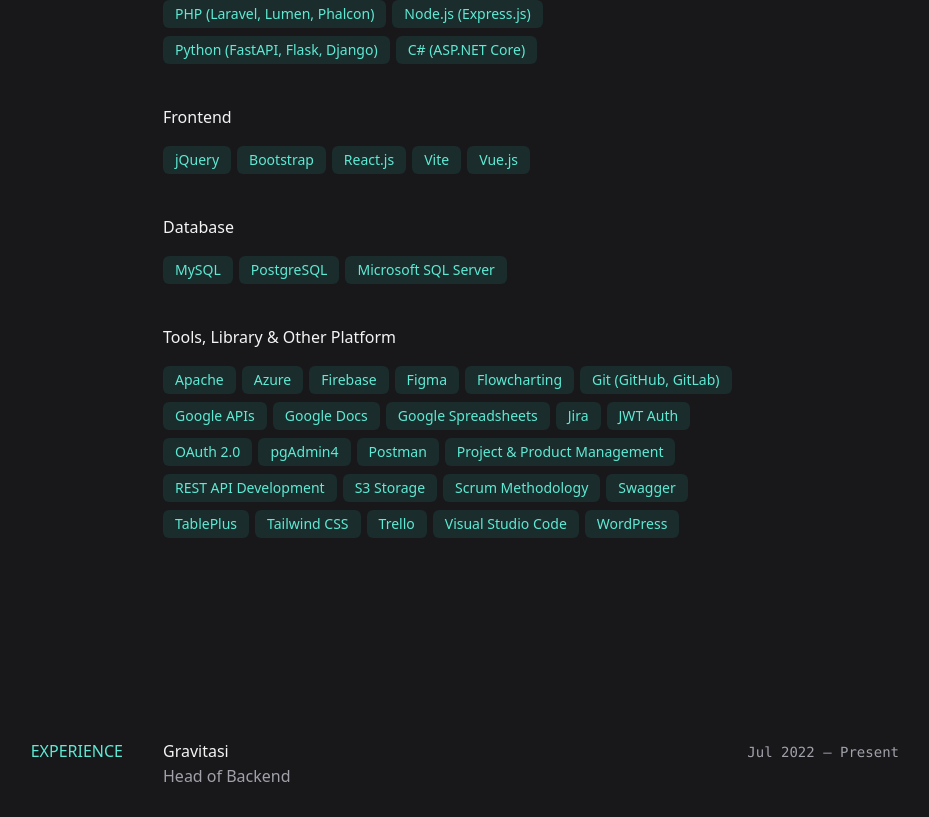
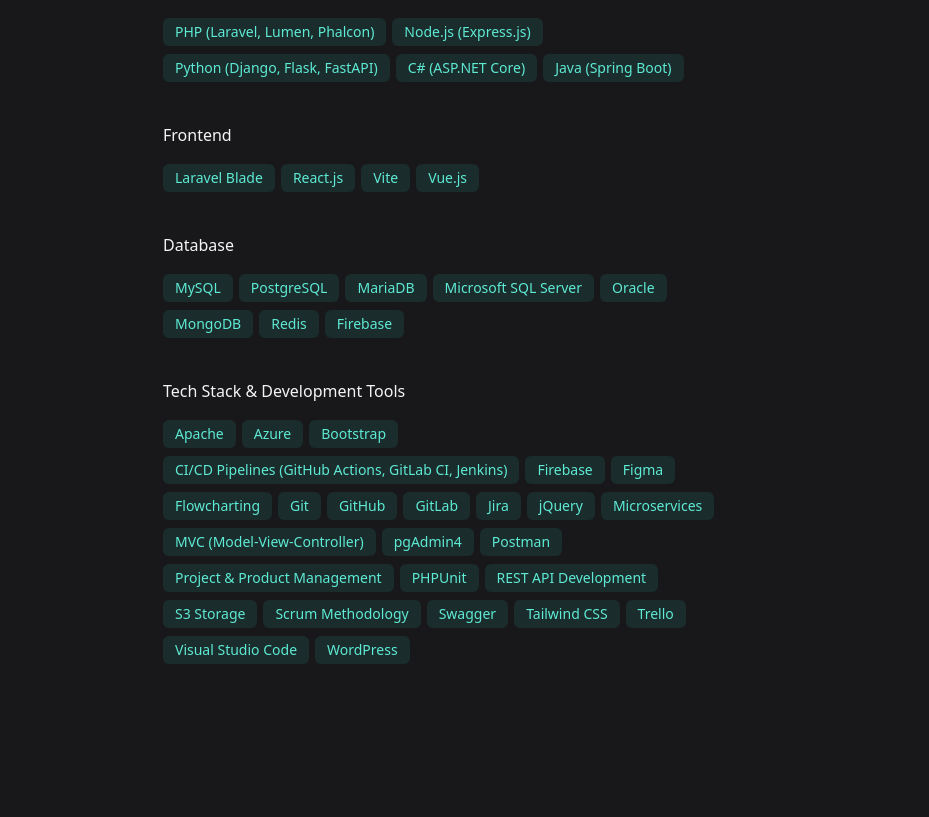
Before and after one commit to rivannurdin/nuraeni-rivan, a Vue app: page / in a window 1280 px wide. Shown: the part 1523-2340 px from the top of the page, without its empty margins (245-1174 px from the left). Built offline with nearby package versions, Linux system fonts and the light colour scheme.

Commit message:
Update experince

```diff
--- a/src/App.vue
+++ b/src/App.vue
@@ -11,7 +11,7 @@
 
 <template>
   <div class="mx-auto min-h-screen max-w-screen-xl px-6 py-12 font-sans md:px-12 md:py-20 lg:px-24 lg:py-0">
-    <Intro msg="Hi 👋" />
+    <Intro msg="Hi 👋" intro="a backend software engineer with a passion for building efficient systems and rock-solid infrastructures that power smooth, scalable, and seamless digital experiences 😎"/>
     <About/>
     <Skill/>
     <Experience/>
--- a/src/components/About.vue
+++ b/src/components/About.vue
@@ -6,7 +6,7 @@
       <div class="grid grid-cols-4">
         <div class="text-teal-300 text-left lg:text-right font-medium mb-5 lg:mb-0 col-span-4 lg:col-auto">BACKGROUND</div>
         <div class="col-span-4 lg:col-span-3 px-5 lg:px-10 max-w-3xl">
-          <p class="mb-5">I’m currently an engineer at <a href="https://www.gravitasi.co.id" target="_blank">Gravitasi</a>, where I contribute to the development and maintenance of the <a href="https://www.gravitasi.co.id/portfolio/kmob-pemda-depok/" target="_blank">KMOB Platform</a> for the Depok City Government. In 2024, I earned my Bachelor of Computer Science (B.C.Sc.) in Information Technology from <a href="https://ars.ac.id" target="_blank">ARS University</a>.</p>
+          <p class="mb-5">I’m currently an engineer at <a href="https://www.gravitasi.co.id" target="_blank">Gravitasi</a>, where I contribute to the development and maintenance of the <a href="https://www.gravitasi.co.id/portfolio/kmob-pemda-depok/" target="_blank">KMOB Platform</a> for the Depok City Government. In January 2024, I graduated with a Bachelor’s degree in Computer Science (Informatics Engineering) from <a href="https://ars.ac.id" target="_blank">ARS University</a>.</p>
           <p class="mb-5">I Since beginning my career as a Backend Developer in 2017, I’ve built strong expertise in designing reliable and scalable backend systems, with a specialization in RESTful API development and complex data management. Over the past six years, I’ve consistently overseen the performance, reliability, and scalability of various digital products and projects.</p>
           <p class="mb-5">Now, I’m expanding my professional focus into the world of Data Analysis — blending technical proficiency with data-driven insights to drive meaningful impact. I'm also deepening my skills in modern technologies like Python and Node.js.</p>
           <p>Beyond the technical realm, I channel my creativity through <a href="https://www.instagram.com/mortalveil.official" target="_blank">Mortalveil</a>, a Punk Masterpiece — <br> a space where rebellious narratives meet innovative expression.</p>
--- a/src/components/Experience.vue
+++ b/src/components/Experience.vue
@@ -10,10 +10,10 @@
             <div class="grid grid-cols-2">
               <div>
                 <p class="text-zinc-100 font-medium"><a href="https://www.gravitasi.co.id/" target="_blank">Gravitasi</a></p>
-                <p class="text-sm lg:text-base">Head of Backend</p>
+                <p class="lg:text-base">Backend Engineer</p>
               </div>
               <div class="text-right">
-                <p class="text-right font-mono text-xs lg:text-sm inline-block align-middle">Jul 2022 – Present</p>
+                <p class="font-mono text-xs lg:text-sm inline-block align-middle">Aug 2022 – Jul 2025</p>
               </div>
             </div>
           </div>
--- a/src/components/Skills.vue
+++ b/src/components/Skills.vue
@@ -23,12 +23,17 @@
                   </li>
                   <li class="mr-1.5 mt-2">
                     <div class="flex items-center rounded-md bg-teal-400/10 px-3 py-1 text-sm font-medium leading-5 text-teal-300">
-                      Python (FastAPI, Flask, Django)
+                      Python (Django, Flask, FastAPI)
                     </div>
                   </li>
                   <li class="mr-1.5 mt-2">
                     <div class="flex items-center rounded-md bg-teal-400/10 px-3 py-1 text-sm font-medium leading-5 text-teal-300">
                       C# (ASP.NET Core)
+                    </div>
+                  </li>
+                  <li class="mr-1.5 mt-2">
+                    <div class="flex items-center rounded-md bg-teal-400/10 px-3 py-1 text-sm font-medium leading-5 text-teal-300">
+                      Java (Spring Boot)
                     </div>
                   </li>
                 </ul>
@@ -41,12 +46,7 @@
                 <ul class="mt-2 flex flex-wrap" aria-label="Technologies used:">
                   <li class="mr-1.5 mt-2">
                     <div class="flex items-center rounded-md bg-teal-400/10 px-3 py-1 text-sm font-medium leading-5 text-teal-300">
-                      jQuery
-                    </div>
-                  </li>
-                  <li class="mr-1.5 mt-2">
-                    <div class="flex items-center rounded-md bg-teal-400/10 px-3 py-1 text-sm font-medium leading-5 text-teal-300">
-                      Bootstrap
+                      Laravel Blade
                     </div>
                   </li>
                   <li class="mr-1.5 mt-2">
@@ -84,7 +84,32 @@
                   </li>
                   <li class="mr-1.5 mt-2">
                     <div class="flex items-center rounded-md bg-teal-400/10 px-3 py-1 text-sm font-medium leading-5 text-teal-300">
+                      MariaDB
+                    </div>
+                  </li>
+                  <li class="mr-1.5 mt-2">
+                    <div class="flex items-center rounded-md bg-teal-400/10 px-3 py-1 text-sm font-medium leading-5 text-teal-300">
                       Microsoft SQL Server
+                    </div>
+                  </li>
+                  <li class="mr-1.5 mt-2">
+                    <div class="flex items-center rounded-md bg-teal-400/10 px-3 py-1 text-sm font-medium leading-5 text-teal-300">
+                      Oracle
+                    </div>
+                  </li>
+                  <li class="mr-1.5 mt-2">
+                    <div class="flex items-center rounded-md bg-teal-400/10 px-3 py-1 text-sm font-medium leading-5 text-teal-300">
+                      MongoDB
+                    </div>
+                  </li>
+                  <li class="mr-1.5 mt-2">
+                    <div class="flex items-center rounded-md bg-teal-400/10 px-3 py-1 text-sm font-medium leading-5 text-teal-300">
+                      Redis
+                    </div>
+                  </li>
+                  <li class="mr-1.5 mt-2">
+                    <div class="flex items-center rounded-md bg-teal-400/10 px-3 py-1 text-sm font-medium leading-5 text-teal-300">
+                      Firebase
                     </div>
                   </li>
                 </ul>
@@ -93,7 +118,7 @@
 
           <div class="grid grid-rows-1 mb-10 max-w-xl">
             <div class="grid grid-cols-1">
-                <p class="text-zinc-100 font-medium">Tools, Library & Other Platform</p>
+                <p class="text-zinc-100 font-medium">Tech Stack & Development Tools</p>
                 <ul class="mt-2 flex flex-wrap" aria-label="Technologies used:">
                   <li class="mr-1.5 mt-2">
                     <div class="flex items-center rounded-md bg-teal-400/10 px-3 py-1 text-sm font-medium leading-5 text-teal-300">
@@ -103,6 +128,16 @@
                   <li class="mr-1.5 mt-2">
                     <div class="flex items-center rounded-md bg-teal-400/10 px-3 py-1 text-sm font-medium leading-5 text-teal-300">
                       Azure
+                    </div>
+                  </li>
+                  <li class="mr-1.5 mt-2">
+                    <div class="flex items-center rounded-md bg-teal-400/10 px-3 py-1 text-sm font-medium leading-5 text-teal-300">
+                      Bootstrap
+                    </div>
+                  </li>
+                  <li class="mr-1.5 mt-2">
+                    <div class="flex items-center rounded-md bg-teal-400/10 px-3 py-1 text-sm font-medium leading-5 text-teal-300">
+                      CI/CD Pipelines (GitHub Actions, GitLab CI, Jenkins)
                     </div>
                   </li>
                   <li class="mr-1.5 mt-2">
@@ -122,22 +157,17 @@
                   </li>
                   <li class="mr-1.5 mt-2">
                     <div class="flex items-center rounded-md bg-teal-400/10 px-3 py-1 text-sm font-medium leading-5 text-teal-300">
-                      Git (GitHub, GitLab)
+                      Git
                     </div>
                   </li>
                   <li class="mr-1.5 mt-2">
                     <div class="flex items-center rounded-md bg-teal-400/10 px-3 py-1 text-sm font-medium leading-5 text-teal-300">
-                      Google APIs
+                      GitHub
                     </div>
                   </li>
                   <li class="mr-1.5 mt-2">
                     <div class="flex items-center rounded-md bg-teal-400/10 px-3 py-1 text-sm font-medium leading-5 text-teal-300">
-                      Google Docs
-                    </div>
-                  </li>
-                  <li class="mr-1.5 mt-2">
-                    <div class="flex items-center rounded-md bg-teal-400/10 px-3 py-1 text-sm font-medium leading-5 text-teal-300">
-                      Google Spreadsheets
+                      GitLab
                     </div>
                   </li>
                   <li class="mr-1.5 mt-2">
@@ -147,12 +177,17 @@
                   </li>
                   <li class="mr-1.5 mt-2">
                     <div class="flex items-center rounded-md bg-teal-400/10 px-3 py-1 text-sm font-medium leading-5 text-teal-300">
-                      JWT Auth
+                      jQuery
                     </div>
                   </li>
                   <li class="mr-1.5 mt-2">
                     <div class="flex items-center rounded-md bg-teal-400/10 px-3 py-1 text-sm font-medium leading-5 text-teal-300">
-                      OAuth 2.0
+                      Microservices
+                    </div>
+                  </li>
+                  <li class="mr-1.5 mt-2">
+                    <div class="flex items-center rounded-md bg-teal-400/10 px-3 py-1 text-sm font-medium leading-5 text-teal-300">
+                      MVC (Model-View-Controller)
                     </div>
                   </li>
                   <li class="mr-1.5 mt-2">
@@ -168,6 +203,11 @@
                   <li class="mr-1.5 mt-2">
                     <div class="flex items-center rounded-md bg-teal-400/10 px-3 py-1 text-sm font-medium leading-5 text-teal-300">
                       Project & Product Management
+                    </div>
+                  </li>
+                  <li class="mr-1.5 mt-2">
+                    <div class="flex items-center rounded-md bg-teal-400/10 px-3 py-1 text-sm font-medium leading-5 text-teal-300">
+                      PHPUnit
                     </div>
                   </li>
                   <li class="mr-1.5 mt-2">
@@ -188,11 +228,6 @@
                   <li class="mr-1.5 mt-2">
                     <div class="flex items-center rounded-md bg-teal-400/10 px-3 py-1 text-sm font-medium leading-5 text-teal-300">
                       Swagger
-                    </div>
-                  </li>
-                  <li class="mr-1.5 mt-2">
-                    <div class="flex items-center rounded-md bg-teal-400/10 px-3 py-1 text-sm font-medium leading-5 text-teal-300">
-                      TablePlus
                     </div>
                   </li>
                   <li class="mr-1.5 mt-2">
```
Also changed, not shown: src/components/Intro.vue (+4 -3 lines).
